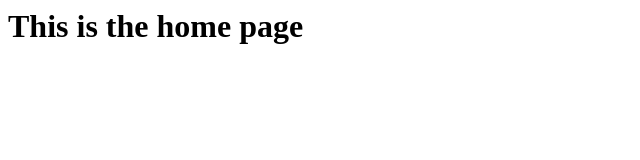
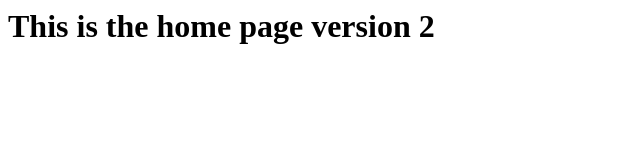
Before and after one commit to AndyYuen/s2i-lab, a plain HTML site: page index.html in a window 1280 px wide. Shown: the whole page, without its empty margins (0-640 px from the left). Drawn offline with Linux system fonts and the light colour scheme.

Commit message:
Update index.html

```diff
--- a/index.html
+++ b/index.html
@@ -3,6 +3,6 @@
     <title>HTML Home Page</title>
   </head>
   <body>
-    <h1>This is the home page</h1>
+    <h1>This is the home page version 2</h1>
   </body>
 </html>
```
